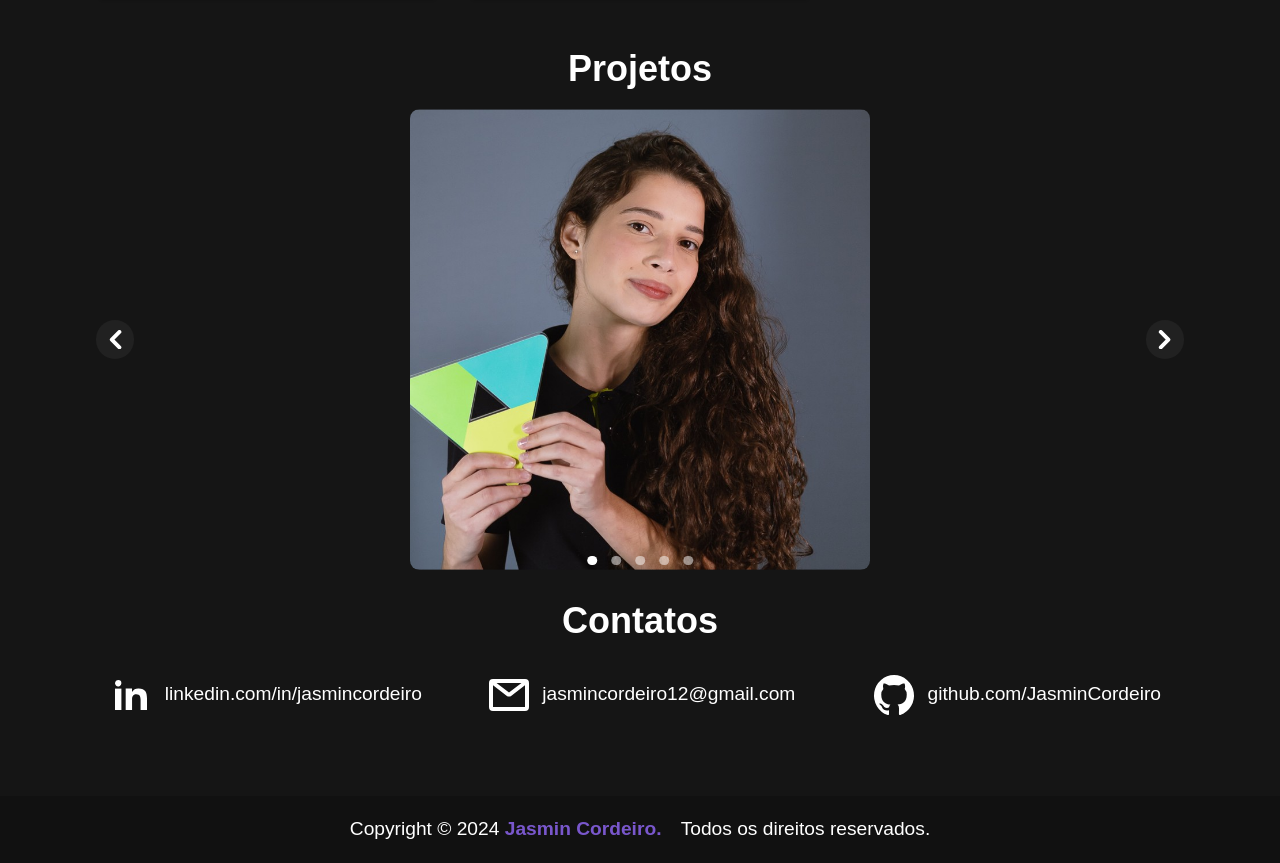
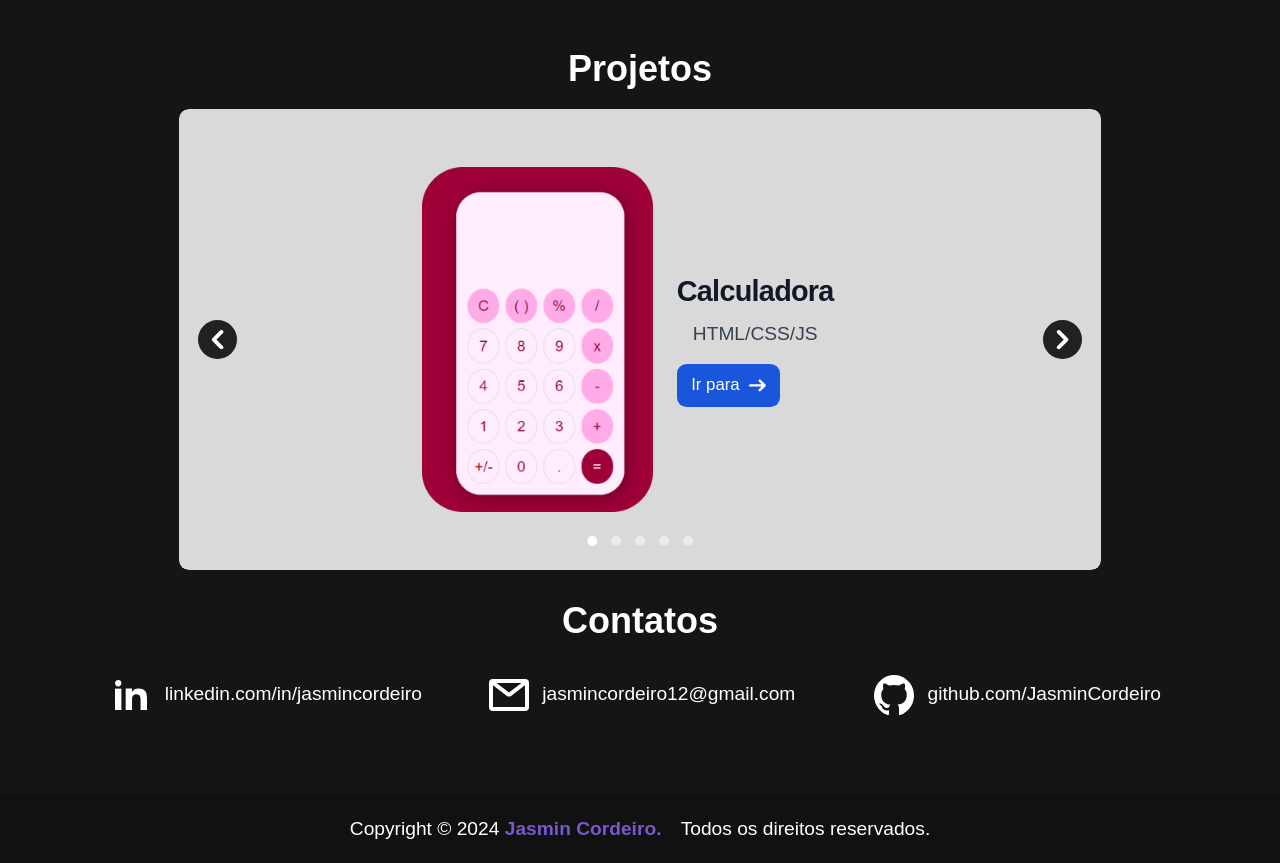
Before and after one commit to JasminCordeiro/PortfolioAngular, an Angular app: page / in a window 1280 px wide. Shown: the part 1147-2010 px from the top of the page. Built offline with nearby package versions, Linux system fonts and the light colour scheme.

Commit message:
Update Carousel

```diff
--- a/src/app/components/items-carousel/items-carousel.component.html
+++ b/src/app/components/items-carousel/items-carousel.component.html
@@ -1,38 +1,50 @@
 <!-- Editar o carrossel para os itens -->
 
-<h1 id="projetos"class="text-center text-3xl font-bold mt-4">Projetos</h1>
+<h1 id="projetos" class="text-center text-3xl font-bold mt-4">Projetos</h1>
 
 <div id="indicators-carousel" class="relative z-0 flex justify-center items-center p-4" data-carousel="static">
   <!-- Carousel wrapper -->
-  <div class="relative overflow-hidden rounded-lg md:h-96 md:w-96 h-96 w-96">
-      <!-- Item 1 -->
-      <div class="hidden duration-700 ease-in-out" data-carousel-item="active">
-          <img Src="./assets/profile.jpeg" class="absolute block w-full -translate-x-1/2 -translate-y-1/2 top-1/2 left-1/2" alt="...">
-      </div>
-      <!-- Item 2 -->
-      <div class="hidden duration-700 ease-in-out" data-carousel-item>
-          <img Src="./assets/profile.jpeg" class="absolute block w-full -translate-x-1/2 -translate-y-1/2 top-1/2 left-1/2" alt="...">
-      </div>
-      <!-- Item 3 -->
-      <div class="hidden duration-700 ease-in-out" data-carousel-item>
-          <img Src="./assets/profile.jpeg" class="absolute block w-full -translate-x-1/2 -translate-y-1/2 top-1/2 left-1/2" alt="...">
-      </div>
-      <!-- Item 4 -->
-      <div class="hidden duration-700 ease-in-out" data-carousel-item>
-          <img Src="./assets/profile.jpeg" class="absolute block w-full -translate-x-1/2 -translate-y-1/2 top-1/2 left-1/2" alt="...">
-      </div>
-      <!-- Item 5 -->
-      <div class="hidden duration-700 ease-in-out" data-carousel-item>
-          <img Src="./assets/profile.jpeg" class="absolute block w-full -translate-x-1/2 -translate-y-1/2 top-1/2 left-1/2" alt="...">
-      </div>
+  <div class="relative overflow-hidden rounded-lg h-96 w-full max-w-screen-md ">
+    <div class="absolute w-full h-full flex justify-center items-center ">
+    <div class="bg-mygray rounded-lg shadow dark:bg-gray-800 dark:border-gray-700 flex justify-center items-center md:flex-row flex-col " data-carousel-item>
+      <img class="rounded-t-lg flex justify-center md:w-48 md:h-72 w-25 h-40" Src="./assets/Calculator.png" alt="" />
+        <div class="p-5">
+          <h5 class="text-center mb-2 text-2xl font-bold tracking-tight text-gray-900 dark:text-white">Calculadora</h5>
+          <p class="text-center  mb-3 font-normal text-gray-700 dark:text-gray-400">HTML/CSS/JS</p>
+          <a href="#" class="inline-flex items-center px-3 py-2 text-sm font-medium text-center text-white bg-blue-700 rounded-lg hover:bg-blue-800 focus:ring-4 focus:outline-none focus:ring-blue-300 dark:bg-blue-600 dark:hover:bg-blue-700 dark:focus:ring-blue-800">Ir para
+          <svg class="rtl:rotate-180 w-3.5 h-3.5 ms-2" aria-hidden="true" xmlns="http://www.w3.org/2000/svg" fill="none" viewBox="0 0 14 10">
+            <path stroke="currentColor" stroke-linecap="round" stroke-linejoin="round" stroke-width="2" d="M1 5h12m0 0L9 1m4 4L9 9"/>
+          </svg>
+      </a>
+  </div>
+</div>
+
+
+<div class="relative overflow-hidden rounded-lg h-96 w-full max-w-screen-md ">
+  <div class="absolute w-full h-full flex justify-center items-center ">
+  <div class="bg-mygray rounded-lg shadow dark:bg-gray-800 dark:border-gray-700 flex justify-center items-center md:flex-row flex-col " data-carousel-item>
+    <img class="rounded-t-lg flex justify-center md:w-48 md:h-72 w-25 h-40" Src="./assets/Calculator.png" alt="" />
+      <div class="p-5">
+        <h5 class="text-center mb-2 text-2xl font-bold tracking-tight text-gray-900 dark:text-white">Calculadora</h5>
+        <p class="text-center  mb-3 font-normal text-gray-700 dark:text-gray-400">HTML/CSS/JS</p>
+        <a href="#" class="inline-flex items-center px-3 py-2 text-sm font-medium text-center text-white bg-blue-700 rounded-lg hover:bg-blue-800 focus:ring-4 focus:outline-none focus:ring-blue-300 dark:bg-blue-600 dark:hover:bg-blue-700 dark:focus:ring-blue-800">Ir para
+        <svg class="rtl:rotate-180 w-3.5 h-3.5 ms-2" aria-hidden="true" xmlns="http://www.w3.org/2000/svg" fill="none" viewBox="0 0 14 10">
+          <path stroke="currentColor" stroke-linecap="round" stroke-linejoin="round" stroke-width="2" d="M1 5h12m0 0L9 1m4 4L9 9"/>
+        </svg>
+    </a>
+</div>
+</div>
+
+</div>
+
   </div>
   <!-- Slider indicators -->
   <div class="absolute z-30 flex -translate-x-1/2 space-x-3 rtl:space-x-reverse bottom-5 left-1/2">
-      <button type="button" class="w-2 h-2 rounded-full" aria-current="true" aria-label="Slide 1" data-carousel-slide-to="0"></button>
-      <button type="button" class="w-2 h-2 rounded-full" aria-current="false" aria-label="Slide 2" data-carousel-slide-to="1"></button>
-      <button type="button" class="w-2 h-2 rounded-full" aria-current="false" aria-label="Slide 3" data-carousel-slide-to="2"></button>
-      <button type="button" class="w-2 h-2 rounded-full" aria-current="false" aria-label="Slide 4" data-carousel-slide-to="3"></button>
-      <button type="button" class="w-2 h-2 rounded-full" aria-current="false" aria-label="Slide 5" data-carousel-slide-to="4"></button>
+      <button type="button" class="w-2 h-2 rounded-full bg-mygray3" aria-current="true" aria-label="Slide 1" data-carousel-slide-to="0"></button>
+      <button type="button" class="w-2 h-2 rounded-full bg-mygray3" aria-current="false" aria-label="Slide 2" data-carousel-slide-to="1"></button>
+      <button type="button" class="w-2 h-2 rounded-full bg-mygray3" aria-current="false" aria-label="Slide 3" data-carousel-slide-to="2"></button>
+      <button type="button" class="w-2 h-2 rounded-full bg-mygray3" aria-current="false" aria-label="Slide 4" data-carousel-slide-to="3"></button>
+      <button type="button" class="w-2 h-2 rounded-full bg-mygray3" aria-current="false" aria-label="Slide 5" data-carousel-slide-to="4"></button>
   </div>
   <!-- Slider controls -->
   <button type="button" class="absolute top-0 start-0 z-30 flex items-center justify-center h-full px-4 cursor-pointer group focus:outline-none " data-carousel-prev>
```
Also changed, not shown: src/assets/1.png (deleted), src/assets/Calculator.png.
